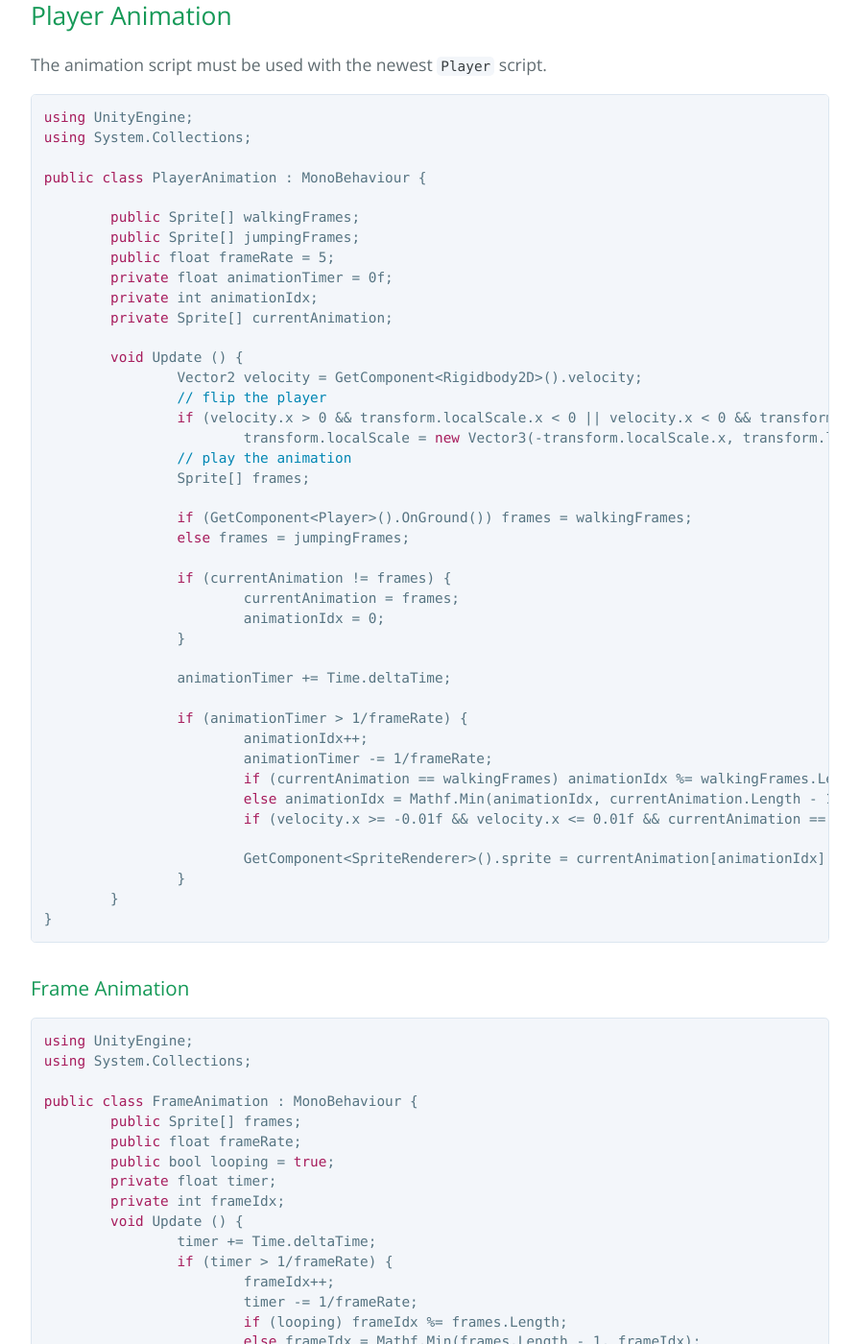
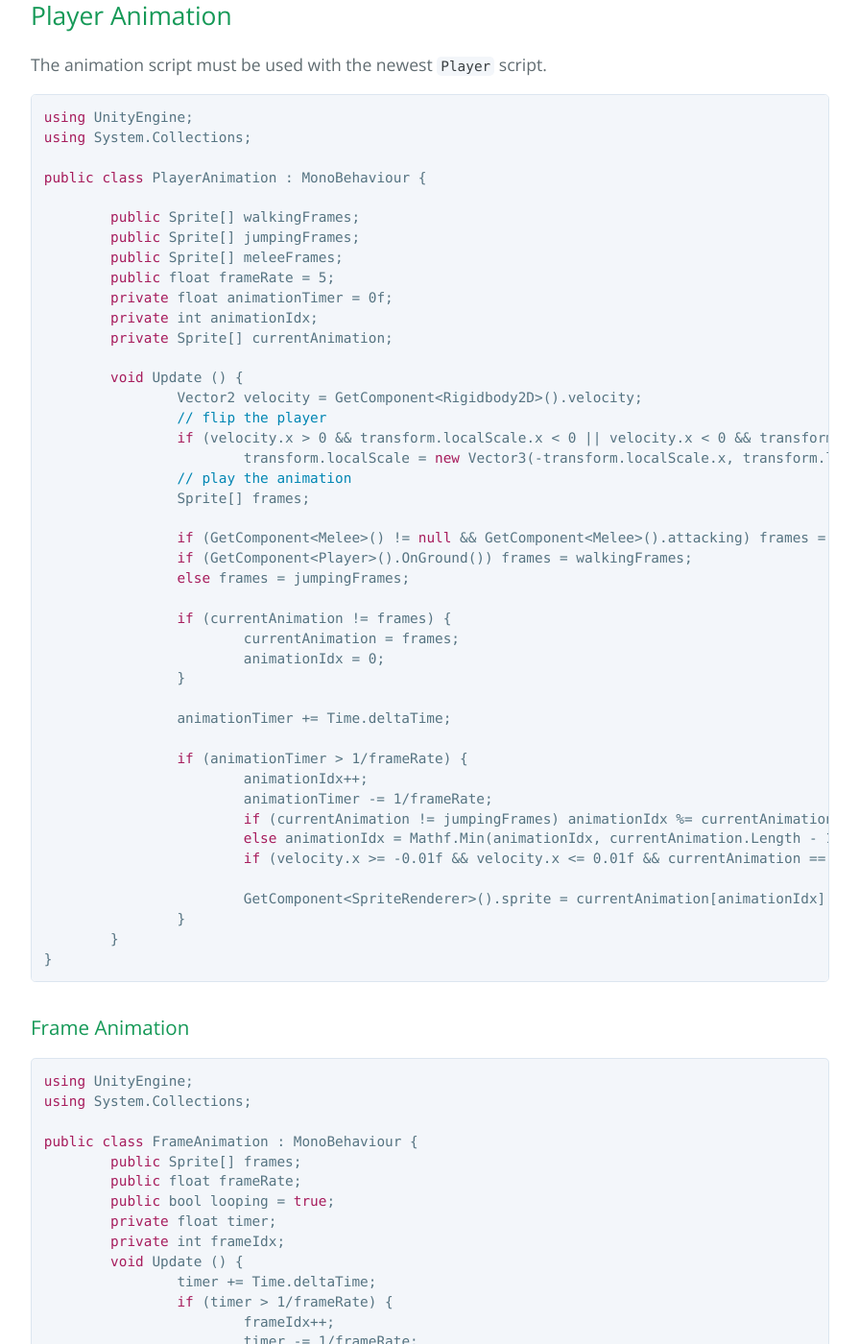
Before and after one commit to ladace/unity-code-snippets, a Jekyll site: the page built from platformer.md, in a window 1280 px wide and 1400 px high, scrolled down 2509 px. Shown: the whole window at 96% size, without its empty margins (192-1087 px from the left). Built offline with Jekyll 4.4.1, drawn with Linux system fonts in a browser that asks for light colours; Markdown is read by kramdown in place of the engine named in the settings.

Commit message:
Update platformer.md

```diff
--- a/platformer.md
+++ b/platformer.md
@@ -78,6 +78,7 @@
 
 	public Sprite[] walkingFrames;
 	public Sprite[] jumpingFrames;
+	public Sprite[] meleeFrames;
 	public float frameRate = 5;
 	private float animationTimer = 0f;
 	private int animationIdx;
@@ -91,6 +92,7 @@
 		// play the animation
 		Sprite[] frames;
 
+		if (GetComponent<Melee>() != null && GetComponent<Melee>().attacking) frames = meleeFrames;
 		if (GetComponent<Player>().OnGround()) frames = walkingFrames;
 		else frames = jumpingFrames;
 
@@ -104,7 +106,7 @@
 		if (animationTimer > 1/frameRate) {
 			animationIdx++;
 			animationTimer -= 1/frameRate;
-			if (currentAnimation == walkingFrames) animationIdx %= walkingFrames.Length;
+			if (currentAnimation != jumpingFrames) animationIdx %= currentAnimation.Length;
 			else animationIdx = Mathf.Min(animationIdx, currentAnimation.Length - 1);
 			if (velocity.x >= -0.01f && velocity.x <= 0.01f && currentAnimation == walkingFrames) animationIdx = 0;
 
```
